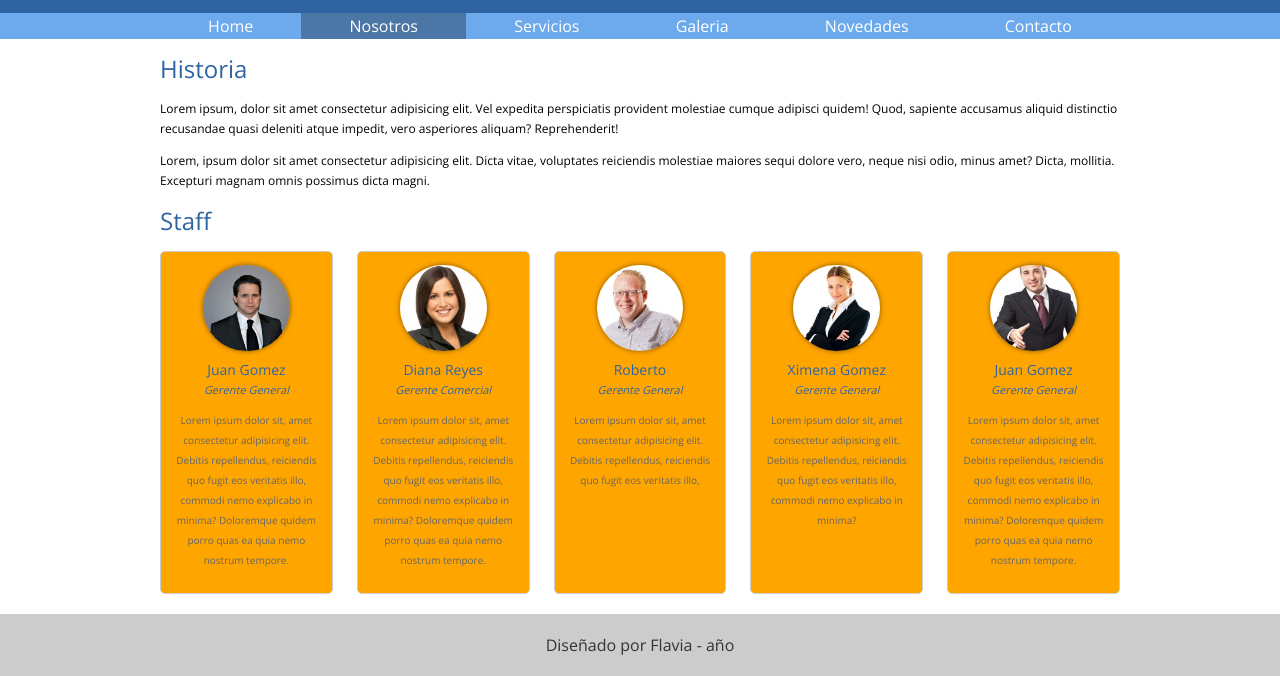
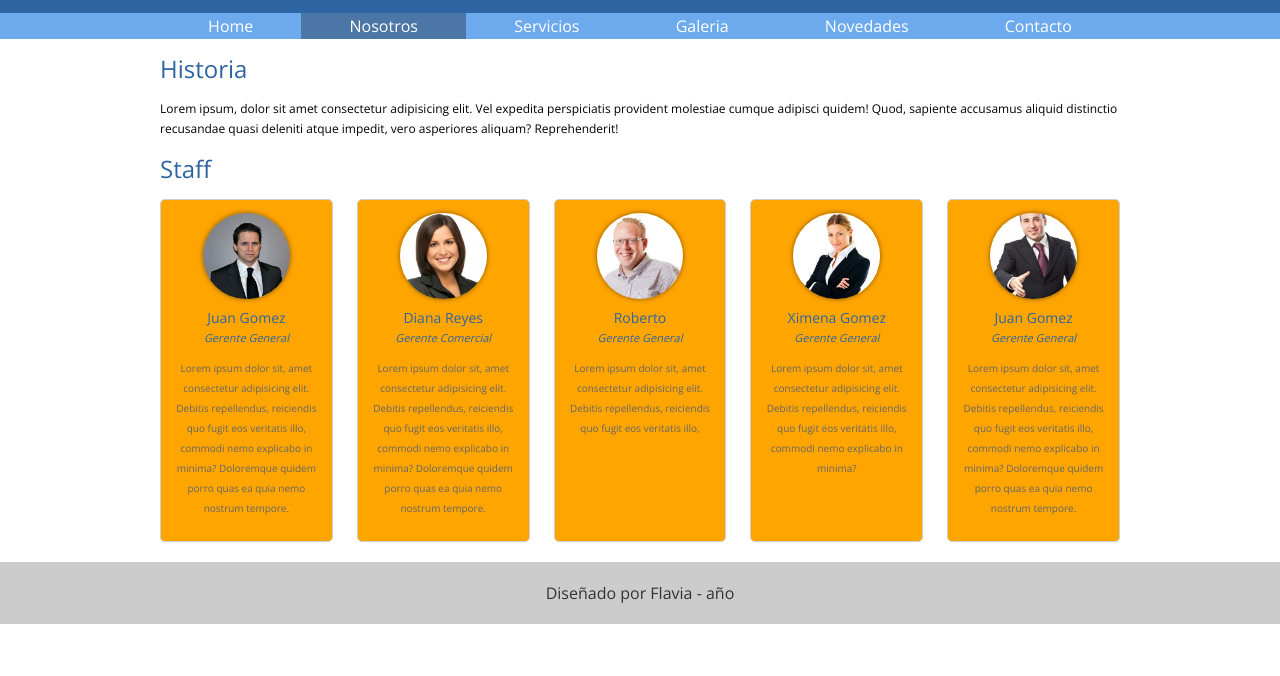
Before and after one commit to flaviaursino/LMV2022, a plain HTML site: page nosotros.html in a window 1280 px wide. Shown: the part 141-817 px from the top of the page. Drawn offline with nearby package versions, Linux system fonts and the light colour scheme.

Commit message:
modifique historia

```diff
--- a/nosotros.html
+++ b/nosotros.html
@@ -35,7 +35,7 @@
         <section class="historia">
             <h2>Historia</h2>
             <p>Lorem ipsum, dolor sit amet consectetur adipisicing elit. Vel expedita perspiciatis provident molestiae cumque adipisci quidem! Quod, sapiente accusamus aliquid distinctio recusandae quasi deleniti atque impedit, vero asperiores aliquam? Reprehenderit!</p>
-            <p>Lorem, ipsum dolor sit amet consectetur adipisicing elit. Dicta vitae, voluptates reiciendis molestiae maiores sequi dolore vero, neque nisi odio, minus amet? Dicta, mollitia. Excepturi magnam omnis possimus dicta magni.</p>
+
         </section>
         <section class="staff">
             <h2>Staff</h2>
```
